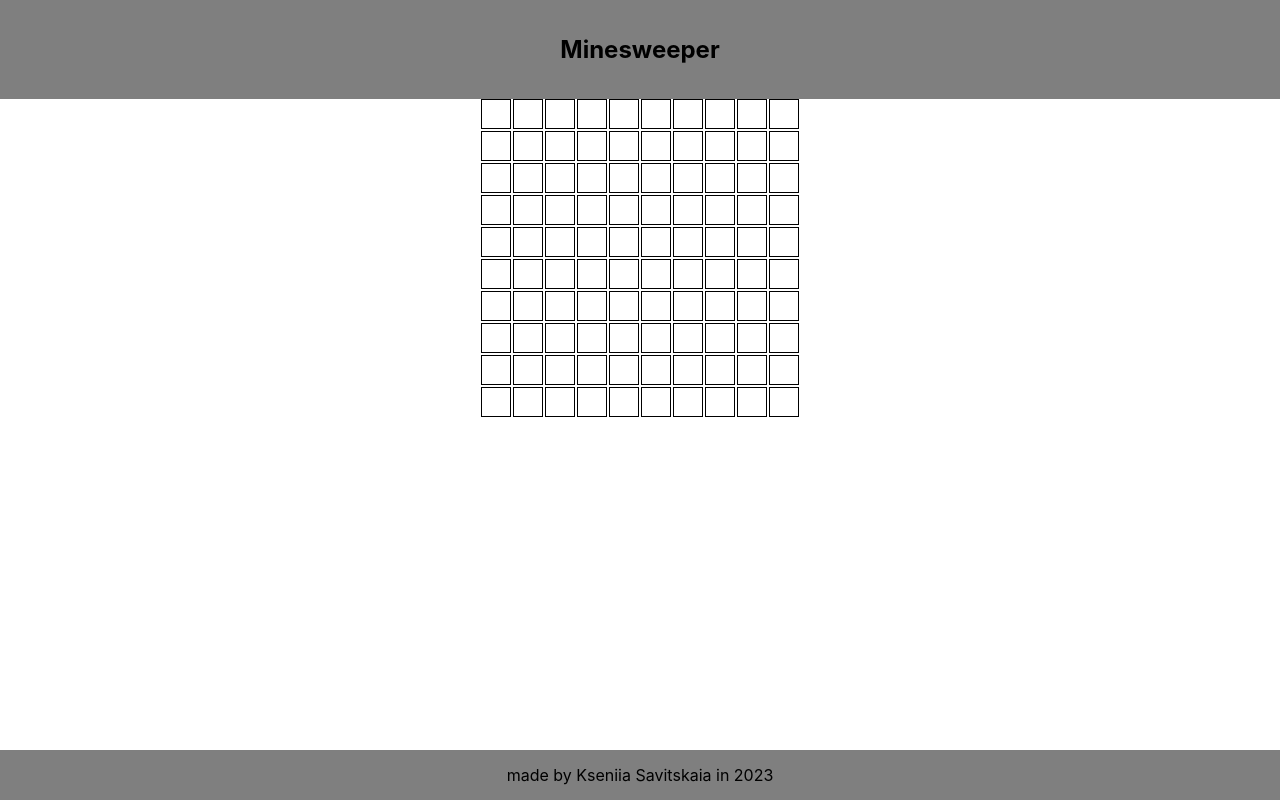
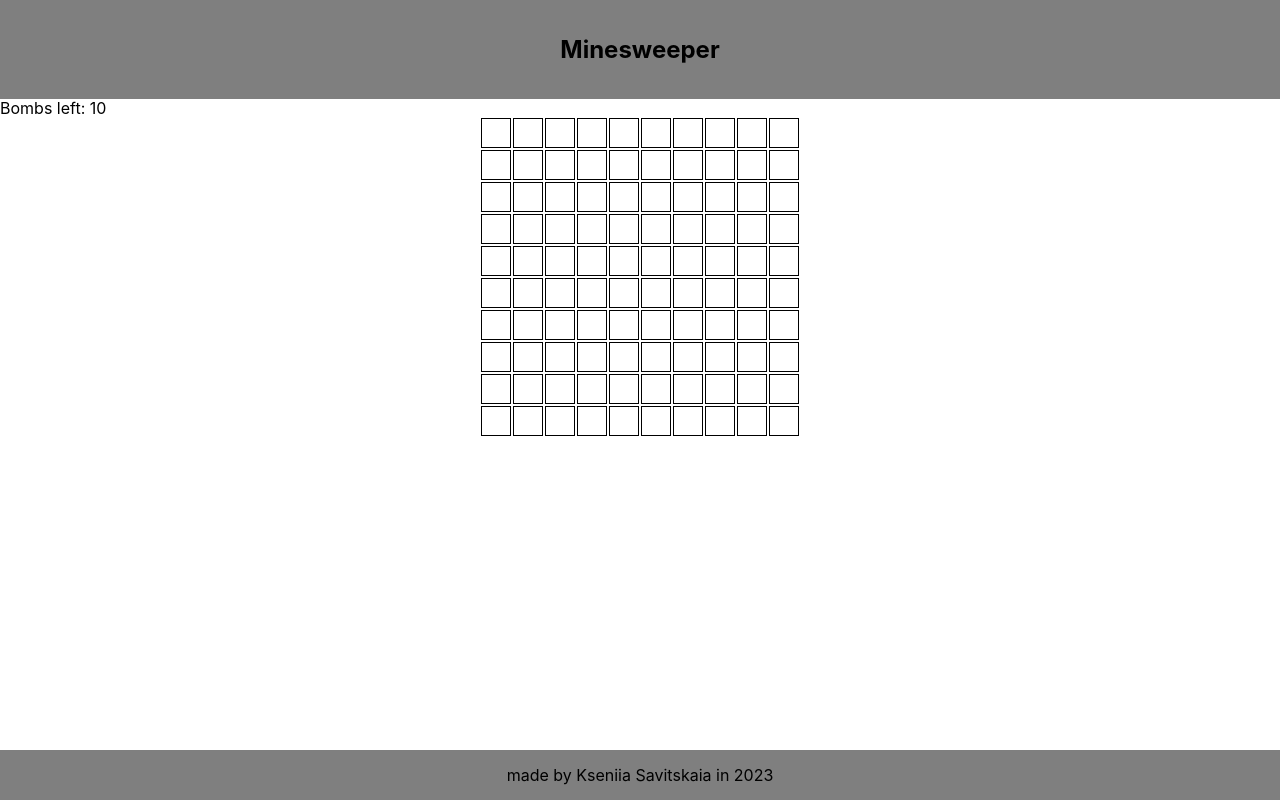
Before and after one commit to SavitskayaKseniya22/minesweeper, a React (Create React App) app: page / in a window 1280 px wide. Both pictures are taken after a click on the button "Start". Built offline with nearby package versions, Linux system fonts and the light colour scheme.

Commit message:
feat: add basic counter for guessed bombs

```diff
--- /dev/null
+++ b/src/components/BombsCounter.tsx
@@ -0,0 +1,7 @@
+import React from 'react';
+
+function BombsCounter({ maxValue }: { maxValue: number }) {
+  return <div>Bombs left: {maxValue}</div>;
+}
+
+export default BombsCounter;
--- a/src/components/Cell.tsx
+++ b/src/components/Cell.tsx
@@ -1,8 +1,9 @@
-import React, { useState } from 'react';
+import React, { useContext, useState } from 'react';
 import styled from 'styled-components';
 import { faBomb, faQuestion } from '@fortawesome/free-solid-svg-icons';
 import { FontAwesomeIcon } from '@fortawesome/react-fontawesome';
 import { checkColor } from '../utils';
+import { RemainingBombsContext } from '../contexts';
 
 export const StyledCell = styled('li')`
   color: black;
@@ -25,6 +26,7 @@ function Cell({
   handleStartAndFinish: (e: React.MouseEvent) => void;
 }) {
   const [isPressed, setIsPressed] = useState('false');
+  const { bombsCounterValue, setBombsCounterValue } = useContext(RemainingBombsContext);
 
   switch (isPressed) {
     case 'left':
@@ -45,6 +47,7 @@ function Cell({
           onContextMenu={(event) => {
             event.preventDefault();
             setIsPressed('false');
+            setBombsCounterValue(bombsCounterValue + 1);
           }}
         >
           <FontAwesomeIcon icon={faQuestion} />
@@ -61,6 +64,7 @@ function Cell({
             e.preventDefault();
             setIsPressed('right');
             handleStartAndFinish(e);
+            setBombsCounterValue(bombsCounterValue - 1);
           }}
         />
       );
--- a/src/components/GameBoard.tsx
+++ b/src/components/GameBoard.tsx
@@ -2,19 +2,34 @@
 import React, { useMemo, useState } from 'react';
 import { Navigate, useActionData } from 'react-router-dom';
 import Field from './Field';
-import { InitContext, GameCycleContext } from '../contexts';
+import { InitContext, GameCycleContext, RemainingBombsContext } from '../contexts';
+import BombsCounter from './BombsCounter';
 
 function GameBoard() {
   const [isGameStarted, setIsGameStarted] = useState(false);
   const [isGameFinished, setIsGameFinished] = useState(false);
   const [resetValue, setResetValue] = useState<number>(1);
+  const actionData = useActionData() as { difficulty: string; bombNumber: string };
+  const [bombsCounterValue, setBombsCounterValue] = useState(Number(actionData?.bombNumber) || 10);
 
   const gameCycleValues = useMemo(
-    () => ({ isGameFinished, isGameStarted, setIsGameStarted, setIsGameFinished }),
+    () => ({
+      isGameFinished,
+      isGameStarted,
+      setIsGameStarted,
+      setIsGameFinished,
+    }),
     [isGameFinished, isGameStarted]
   );
 
-  const actionData = useActionData() as { difficulty: string; bombNumber: string };
+  const bombsCounterValues = useMemo(
+    () => ({
+      bombsCounterValue,
+      setBombsCounterValue,
+    }),
+    [bombsCounterValue]
+  );
+
   if (!actionData) {
     return <Navigate to="/" />;
   }
@@ -22,6 +37,7 @@ function GameBoard() {
   return (
     <InitContext.Provider value={actionData}>
       <GameCycleContext.Provider value={gameCycleValues}>
+        <RemainingBombsContext.Provider value={bombsCounterValues}>
           <main>
             {isGameFinished && (
               <>
@@ -32,15 +48,18 @@ function GameBoard() {
                     setIsGameStarted(false);
                     setIsGameFinished(false);
                     setResetValue(Math.random());
+                    setBombsCounterValue(Number(actionData?.bombNumber) || 10);
                   }}
                 >
                   start new game
                 </button>
               </>
             )}
+            <BombsCounter maxValue={bombsCounterValue} />
 
             <Field resetValue={resetValue} />
           </main>
+        </RemainingBombsContext.Provider>
       </GameCycleContext.Provider>
     </InitContext.Provider>
   );
--- a/src/contexts.tsx
+++ b/src/contexts.tsx
@@ -12,3 +12,11 @@ export const GameCycleContext = React.createContext<{
   setIsGameFinished: () => {},
   setIsGameStarted: () => {},
 });
+
+export const RemainingBombsContext = React.createContext<{
+  setBombsCounterValue: React.Dispatch<React.SetStateAction<number>>;
+  bombsCounterValue: number;
+}>({
+  bombsCounterValue: 10,
+  setBombsCounterValue: () => {},
+});
```
Lines whose indentation alone changed are shown as unchanged.
